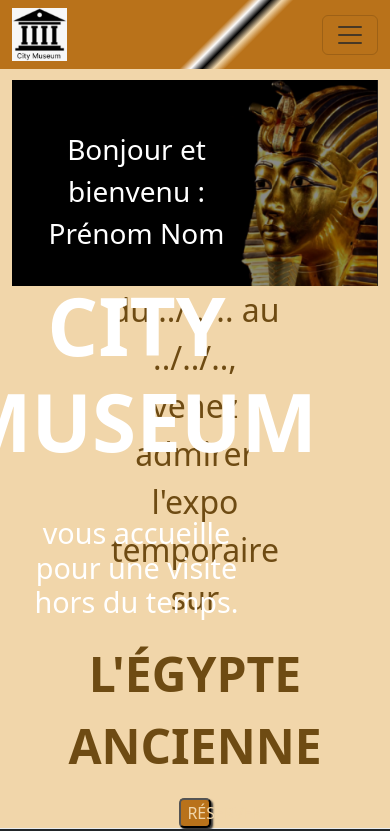
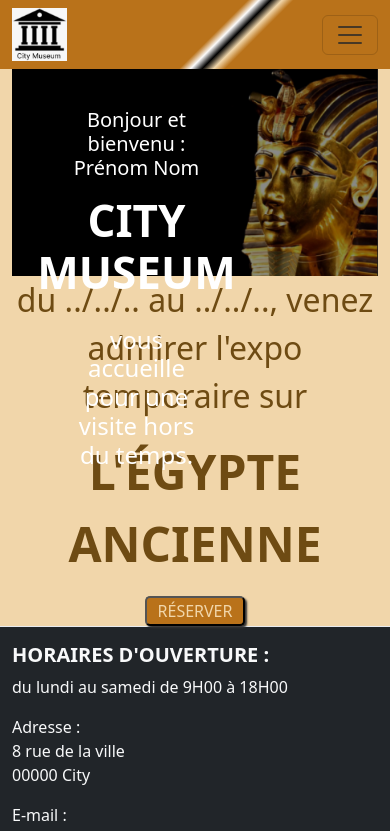
Before and after one commit to challenge-studi/web-museum, an Angular app: page / in a window 390 px wide. Shown: the top 831 px of the page. Built offline with nearby package versions, Linux system fonts and the light colour scheme.

Commit message:
💄 Responsive de 768px a + de 1500px

```diff
--- a/src/app/components/layout/header/header.component.css
+++ b/src/app/components/layout/header/header.component.css
@@ -21,6 +21,17 @@
 
 a {
   color: #f1d6aa;
+}
+
+.navbar-nav {
+  background: linear-gradient(
+    135deg,
+    #b9721a 47.5%,
+    #fcfbfb,
+    #000,
+    #f1d6aa,
+    #b9721a 58.5%
+  );
 }
 .highlight-effect:hover {
   background-image: linear-gradient(
--- a/src/app/components/pages/home/home.component.css
+++ b/src/app/components/pages/home/home.component.css
@@ -8,27 +8,17 @@ section {
 
 .title-h1 {
   height: 67.65%;
-  width: 66%;
+  width: 40%;
   margin-right: 30%;
   padding-top: 15%;
 }
 
 .parag-1 {
-  margin-bottom: 10%;
-  font-size: 175%;
+  margin-bottom: 5%;
 }
 
 .h1 {
-  margin-bottom: 20%;
-  font-size: 500%;
-}
-
-.h5 {
-  font-size: 180%;
-}
-
-.details-expo {
-  width: 50%;
+  margin-bottom: 5%;
 }
 
 .date-expo {
@@ -44,8 +34,84 @@ section {
 .reserve {
   background-color: #b9721a;
   color: #f1d6aa;
-  height: 6%;
-  width: 8%;
+  height: 30px;
+  width: 100px;
   border-radius: 5px;
   box-shadow: 2px 2px 2px #333;
 }
+
+/* DEBUT : A PARTIR D'UNE TAILLE */
+@media (min-width: 992px) {
+  .img {
+    margin-top: 3.7%;
+  }
+  .title-h1 {
+    padding-top: 15%;
+    width: 50%;
+  }
+  .parag-1 {
+    margin-bottom: 25%;
+    font-size: 20px;
+  }
+  .h1 {
+    margin-bottom: 20%;
+    font-size: 50px;
+  }
+  .parag-2 {
+    font-size: 24px;
+  }
+}
+
+@media (min-width: 1092px) {
+  .img {
+    margin-top: 2.7%;
+  }
+}
+
+@media (min-width: 1200px) {
+  .h1 {
+    font-size: 70px;
+  }
+}
+
+@media (min-width: 1400px) {
+  .h1 {
+    font-size: 90px;
+  }
+}
+/* FIN : APARTIR D'UNE TAILLE */
+
+/* DEBUT : JUSQU'A UNE TAILLE */
+@media (max-width: 967px) {
+  .parag-1 {
+    font-size: 16px;
+  }
+  .h1 {
+    font-size: 32px;
+  }
+  .parag-2 {
+    font-size: 20px;
+  }
+}
+
+@media (max-width: 992px) {
+  .img {
+    margin-top: 0%;
+  }
+  .title-h1 {
+    padding-top: 10%;
+  }
+  .parag-1 {
+    margin-bottom: 10%;
+    font-size: 20px;
+  }
+  .h1 {
+    margin-bottom: 20%;
+    font-size: 44px;
+  }
+  .parag-2 {
+    font-size: 24px;
+  }
+}
+
+/* FIN : JUSQU'A UNE TAILLE */
--- a/src/app/components/pages/home/home.component.html
+++ b/src/app/components/pages/home/home.component.html
@@ -8,21 +8,25 @@
     <div
       class="title-h1 container justify-content-center align-items-center position-absolute"
     >
-      <p class="parag-1 text-white d-flex justify-content-center text-center">
+      <p
+        class="parag-1 text-white d-flex justify-content-center text-center display-6"
+      >
         Bonjour et bienvenu : Prénom Nom
       </p>
       <h1
-        class="h1 text-uppercase responsive-title text-center text-white d-flex justify-content-center fw-bold"
+        class="h1 display-1 text-uppercase responsive-title text-center text-white d-flex justify-content-center fw-bold"
       >
         city museum
       </h1>
-      <h5 class="h5 text-white text-center d-flex justify-content-center">
+      <p
+        class="parag-2 display-5 text-white text-center d-flex justify-content-center"
+      >
         vous accueille pour une visite hors du temps.
-      </h5>
+      </p>
     </div>
   </section>
   <section>
-    <div class="details-expo d-flex justify content-center container">
+    <div class="details-expo d-flex justify-content-center container">
       <p class="date-expo text-center">
         du ../../.. au ../../.., venez admirer l'expo temporaire sur
       </p>
```
